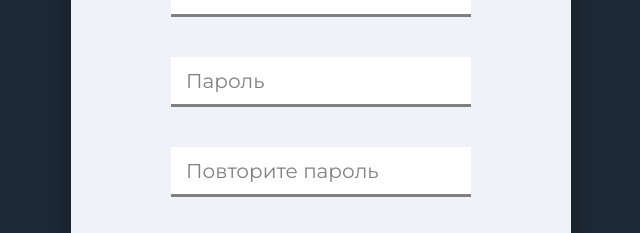
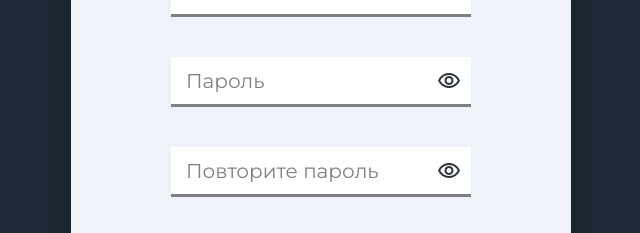
Before and after one commit to thtrvdnl/vbar, a Vue app: page /registration in a window 1280 px wide. Shown: the part 322-555 px from the top of the page, without its empty margins (319-959 px from the left). Built offline with nearby package versions, Linux system fonts and the light colour scheme.

Commit message:
iOS UI fixed, components descomposition

```diff
--- /dev/null
+++ b/src/components/AppButton.vue
@@ -0,0 +1,55 @@
+<template>
+  <button :disabled="isDisabled" :class="buttonClass" :type="buttonType"><slot /></button>
+</template>
+
+<script>
+export default {
+  props: {
+    isDisabled: {
+      type: Boolean,
+      default: false
+    },
+    buttonType: {
+      type: String,
+      default: 'button'
+    },
+    buttonClass: {
+      type: String,
+      default: 'btn'
+    }
+  }
+}
+</script>
+
+<style lang="scss">
+@import '../assets/vars';
+
+.btn {
+  cursor: pointer;
+  display: flex;
+  align-items: center;
+  justify-content: center;
+  width: 300px;
+  height: 60px;
+  border: none;
+  padding: 15px;
+  color: $light-95;
+  margin-top: 40px;
+  box-shadow: 0 0 5px 0 $dark-35;
+  transition-property: background-color, box-shadow, opacity, width, height;
+  transition-duration: 0.133s;
+  transition-timing-function: ease-in-out;
+  border-radius: 50px;
+  font-size: 18px;
+  &-send {
+    background: blue;
+    &:hover {
+      background-color: green;
+    }
+    &:disabled {
+      background-color: gray;
+      cursor: not-allowed;
+    }
+  }
+}
+</style>
--- a/src/components/AppInput.vue
+++ b/src/components/AppInput.vue
@@ -11,6 +11,18 @@
     />
     <div class="input-label-wrapper">
       <label class="input-label" :for="labelId">{{ labelText }}</label>
+      <i
+        v-if="inputTypeProp === 'password' && inputType === 'password'"
+        @click="inputType = 'text'"
+        class="input-icon material-icons-outlined"
+        >visibility</i
+      >
+      <i
+        v-if="inputTypeProp === 'password' && inputType !== 'password'"
+        @click="inputType = 'password'"
+        class="input-icon material-icons-outlined"
+        >visibility_off</i
+      >
     </div>
   </div>
 </template>
@@ -31,7 +43,7 @@ export default {
       type: String,
       default: 'Fill a field'
     },
-    inputType: {
+    inputTypeProp: {
       type: String,
       default: 'text'
     },
@@ -43,6 +55,11 @@ export default {
       type: String
     }
   },
+  data() {
+    return {
+      inputType: this.inputTypeProp
+    }
+  },
   methods: {
     inputChange(e) {
       this.$emit('input-change', e.target.value, this.dataPropName)
@@ -52,8 +69,10 @@ export default {
 </script>
 
 <style lang="scss">
+@import '../assets/vars';
 $inputHeight: 50px;
 $inputWidth: 300px;
+$inputTextPaddingTop: 12px;
 
 .input {
   font-size: 18px;
@@ -71,7 +90,7 @@ $inputWidth: 300px;
       width: $inputWidth;
     }
     position: absolute;
-    top: 12px;
+    top: $inputTextPaddingTop;
     left: 15px;
     font-size: 20px;
     margin-bottom: 5px;
@@ -90,6 +109,7 @@ $inputWidth: 300px;
     font-size: 20px;
     padding: 5px 15px;
     transition: border-bottom 0.2s ease-in-out;
+    border-radius: 0;
 
     &:not(:placeholder-shown) ~ .input-label-wrapper .input-label {
       top: -20px;
@@ -116,5 +136,14 @@ $inputWidth: 300px;
       color: blue;
     }
   }
+  &-icon {
+    color: $textDark;
+    position: absolute;
+    right: 10px;
+    top: $inputTextPaddingTop;
+    cursor: pointer;
+    user-select: none;
+    background-color: #fff;
+  }
 }
 </style>
--- a/src/views/ProfilePage.vue
+++ b/src/views/ProfilePage.vue
@@ -32,18 +32,18 @@
         </section>
       </div>
     </main>
-    <app-menu></app-menu>
+    <profile-menu></profile-menu>
   </div>
 </template>
 
 <script>
-import AppMenu from '@/components/AppMenu'
+import ProfileMenu from '@/components/ProfileMenu'
 import ProfileChip from '@/components/ProfileChip'
 import ProfileButton from '@/components/ProfileButton'
 import ProfileAvatar from '@/components/ProfileAvatar'
 
 export default {
-  components: { AppMenu, ProfileChip, ProfileButton, ProfileAvatar },
+  components: { ProfileMenu, ProfileChip, ProfileButton, ProfileAvatar },
   data() {
     return {
       titles: {
--- a/src/views/RegistrationPage.vue
+++ b/src/views/RegistrationPage.vue
@@ -6,21 +6,23 @@
         <app-input
           v-for="input in inputsArr"
           :key="input.labelId"
-          :inputType="input.inputType"
+          :inputTypeProp="input.inputType"
           :isRequired="input.isRequired"
           :labelId="input.labelId"
           :labelText="input.labelText"
           :dataPropName="input.dataPropName"
           @inputChange="inputChange"
         />
-        <button :disabled="!isValidated" class="btn btn-send" type="submit">Зарегестрироваться</button>
+        <app-button :isDisabled="!isValidated" class="btn btn-send" type="submit">Зарегестрироваться</app-button>
       </form>
     </div>
   </div>
 </template>
 
 <script>
-import AppInput from '../components/AppInput.vue'
+import AppInput from '@/components/AppInput.vue'
+import AppButton from '@/components/AppButton.vue'
+
 import { getRandomHex } from '@/utils'
 
 const URL = 'http://localhost:8000/auth/users/'
@@ -35,7 +37,7 @@ function fetchConfig(bodyData) {
 }
 
 export default {
-  components: { AppInput },
+  components: { AppInput, AppButton },
   data() {
     return {
       isValidated: false,
@@ -120,35 +122,6 @@ body {
   background-color: $iconDark;
 }
 
-.btn {
-  cursor: pointer;
-  display: flex;
-  align-items: center;
-  justify-content: center;
-  width: 300px;
-  height: 60px;
-  border: none;
-  padding: 15px;
-  color: $light-95;
-  margin-top: 40px;
-  box-shadow: 0 0 5px 0 $dark-35;
-  transition-property: background-color, box-shadow, opacity, width, height;
-  transition-duration: 0.133s;
-  transition-timing-function: ease-in-out;
-  border-radius: 50px;
-  font-size: 18px;
-  &-send {
-    background: blue;
-    &:hover {
-      background-color: green;
-    }
-    &:disabled {
-      background-color: gray;
-      cursor: not-allowed;
-    }
-  }
-}
-
 .auth {
   &-wrapper {
     width: 100%;
```
Also changed, not shown: src/components/ProfileMenu.vue (renamed from src/components/AppMenu.vue).
